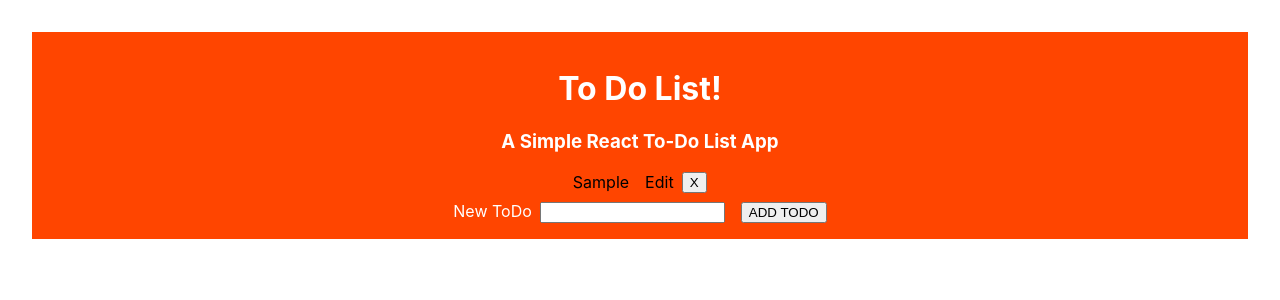
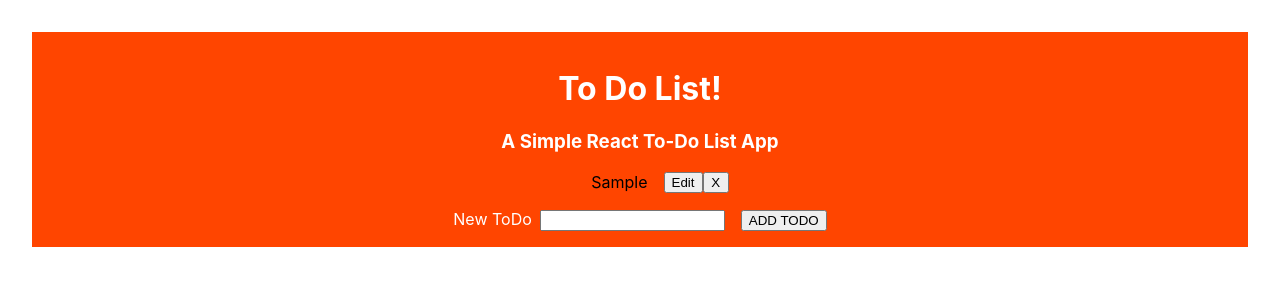
Before and after one commit to Proclus01/to-do-list, a React (Create React App) app: page / in a window 1280 px wide. Both pictures are taken after typing "Sample" into the empty fields and a click on the button "ADD TODO". Shown: the top 300 px of the page. Built offline with nearby package versions, Linux system fonts and the light colour scheme.

Commit message:
update divs to ul and li in todolist and todo components

```diff
--- a/src/ToDo.js
+++ b/src/ToDo.js
@@ -11,8 +11,8 @@ class ToDo extends Component {
     render() {
         return (
             <div className="ToDo">
-                <div className="ToDoDiv">{this.props.todovalue}</div>
-                <div className="Edit">Edit</div>
+                <li className="ToDoDiv">{this.props.todovalue}</li>
+                <button className="Edit">Edit</button>
                 <button className="Delete" onClick={this.props.removeToDo}>X</button>
             </div>
         )
--- a/src/ToDoList.js
+++ b/src/ToDoList.js
@@ -51,9 +51,9 @@ class ToDoList extends Component {
                 <h1 id="title">To Do List!</h1>
                 <h3 id="subtitle">A Simple React To-Do List App</h3>
 
-                <div>
+                <ul>
                     {todos}
-                </div>
+                </ul>
 
                 <div>
                     <NewToDoForm
```
